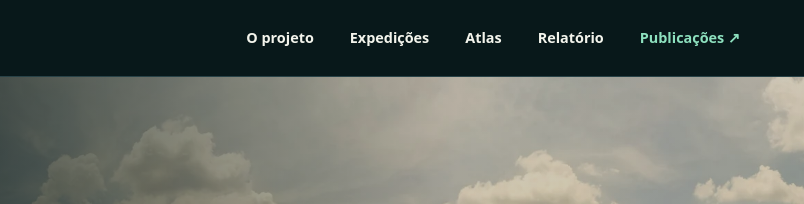
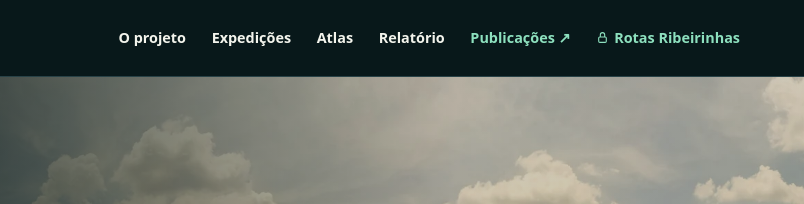
Before and after one commit to Charles-Igeotecnologia/SEMED-Mapeamento-Rural-Ribeirinho, a plain HTML site: page index.html in a window 1280 px wide. Shown: the top 204 px of the page, 476-1280 px from the left. Drawn offline with Linux system fonts and the light colour scheme.

Commit message:
Adiciona atalho para o WebGIS Rotas Ribeirinhas

```diff
--- a/index.html
+++ b/index.html
@@ -20,7 +20,7 @@
     <div class="wrap header-inner">
       <!-- Logo da Prefeitura de Manaus e assinatura institucional. -->
       <a class="brand" href="#inicio"><span class="brand-logo" role="img" aria-label="Prefeitura de Manaus"><img class="brand-crest" src="assets/logo-prefeitura-manaus-horizontal.png" alt="" width="712" height="284"><img class="brand-wordmark" src="assets/logo-prefeitura-manaus-horizontal.png" alt="" width="712" height="284"></span><span><strong>SEMED Manaus</strong><small>DGTI Geotecnologia</small></span></a>
-      <nav aria-label="Navegação principal"><a href="#projeto">O projeto</a><a href="#expedicoes">Expedições</a><a href="#atlas">Atlas</a><a href="relatorio.html">Relatório</a><a href="#publicacoes">Publicações <span aria-hidden="true">↗</span></a></nav>
+      <nav aria-label="Navegação principal"><a href="#projeto">O projeto</a><a href="#expedicoes">Expedições</a><a href="#atlas">Atlas</a><a href="relatorio.html">Relatório</a><a href="#publicacoes">Publicações <span aria-hidden="true">↗</span></a><a class="nav-private" href="https://rotas.territoriodigital.tech/" target="_blank" rel="noopener noreferrer" aria-label="WebGIS Rotas Ribeirinhas, acesso restrito, abre em nova aba"><svg width="13" height="13" viewBox="0 0 24 24" fill="none" stroke="currentColor" stroke-width="2" aria-hidden="true"><rect x="5" y="11" width="14" height="10" rx="2"/><path d="M8 11V7a4 4 0 0 1 8 0v4"/></svg>Rotas Ribeirinhas</a></nav>
     </div>
   </header>
   <main id="conteudo">
--- a/site.css
+++ b/site.css
@@ -23,9 +23,10 @@ button{color:inherit}
 .brand strong,.brand small{display:block}
 .brand strong{font-weight:750;letter-spacing:.02em}
 .brand small{font-size:.73rem;color:var(--muted)}
-nav{display:flex;align-items:center;gap:clamp(14px,3vw,36px);font-size:.9rem;font-weight:650}
+nav{display:flex;align-items:center;justify-content:flex-end;flex-wrap:wrap;gap:0 clamp(12px,2vw,26px);font-size:.9rem;font-weight:650}
 nav a{padding-block:10px;white-space:nowrap}
-nav a:last-child{color:var(--accent)}
+nav a[href$="#publicacoes"],.nav-private{color:var(--accent)}
+.nav-private{display:inline-flex;align-items:center;gap:5px}
 nav a:hover,footer a:hover{text-decoration:underline;text-underline-offset:4px}
 .hero{position:relative;isolation:isolate;display:grid;background:#122523}
 .hero-image,.hero::after{position:absolute;inset:0;width:100%;height:100%;z-index:-1}
@@ -101,7 +102,7 @@ body:has(dialog[open]){overflow:hidden}
 .close{position:absolute;right:10px;top:10px;width:42px;height:42px;border:1px solid var(--line);border-radius:50%;background:var(--bg);font-size:1.5rem;line-height:1}
 #link-manual{width:100%;border:1px solid var(--line);background:var(--bg);color:var(--text);padding:8px}
 @media(max-width:850px){.hero::after{background:linear-gradient(90deg,#061716ec,#0617164d),linear-gradient(0deg,#061716f0,transparent 55%)}.card-grid{grid-template-columns:repeat(2,minmax(0,1fr))}}
-@media(max-width:600px){html{scroll-padding-top:7rem}.header-inner{flex-wrap:wrap;justify-content:center;gap:5px;padding:8px 0}.brand .brand-logo{width:clamp(76.8px,24vw,92.8px)}nav{width:100%;justify-content:center;gap:clamp(12px,5vw,28px);font-size:.82rem}.hero-inner{min-height:540px;padding-top:65px}.hero-description{max-width:34ch}.hero-caption{font-size:.68rem}.intro,.section-heading,.project-themes,.card-grid,.reader{grid-template-columns:1fr}.section-heading{gap:14px}.project-themes{margin-top:26px}.search{max-width:none}.footer-inner{align-items:start;flex-direction:column}.reader-media{padding:10px}.reader-media img{max-height:55dvh}.reader-content{padding:24px}.card-media{aspect-ratio:1.48}}
+@media(max-width:600px){html{scroll-padding-top:8rem}.header-inner{flex-wrap:wrap;justify-content:center;gap:5px;padding:8px 0}.brand .brand-logo{width:clamp(76.8px,24vw,92.8px)}nav{width:100%;justify-content:center;gap:0 clamp(10px,3vw,20px);font-size:.82rem}nav a{padding-block:6px}.hero-inner{min-height:540px;padding-top:65px}.hero-description{max-width:34ch}.hero-caption{font-size:.68rem}.intro,.section-heading,.project-themes,.card-grid,.reader{grid-template-columns:1fr}.section-heading{gap:14px}.project-themes{margin-top:26px}.search{max-width:none}.footer-inner{align-items:start;flex-direction:column}.reader-media{padding:10px}.reader-media img{max-height:55dvh}.reader-content{padding:24px}.card-media{aspect-ratio:1.48}}
 @media(prefers-reduced-motion:reduce){*,*::before,*::after{scroll-behavior:auto!important;transition:none!important}}
 /* Abertura editorial e Atlas */
 .editorial-line{display:flex;justify-content:space-between;align-items:center;gap:12px;border-bottom:1px solid var(--line);padding-bottom:18px;font: .72rem/1.45 var(--mono);letter-spacing:.1em;text-transform:uppercase;color:var(--muted)}
@@ -166,4 +167,4 @@ body:has(dialog[open]){overflow:hidden}
 .atlas-map .leaflet-control-layers input{accent-color:var(--accent)}
 .atlas-map .leaflet-control-attribution{background:#09191be8;color:var(--text);font-size:10px;line-height:1.4}
 .atlas-map .leaflet-control-attribution a{color:var(--accent)}
-@media(max-width:420px){nav{gap:4px 8px;font-size:.72rem;flex-wrap:wrap}nav a{padding-block:6px}}
+@media(max-width:420px){nav{gap:0 8px;font-size:.72rem}nav a{padding-block:6px}}
```
Also changed, not shown: relatorio.html (+1 -1 lines).
